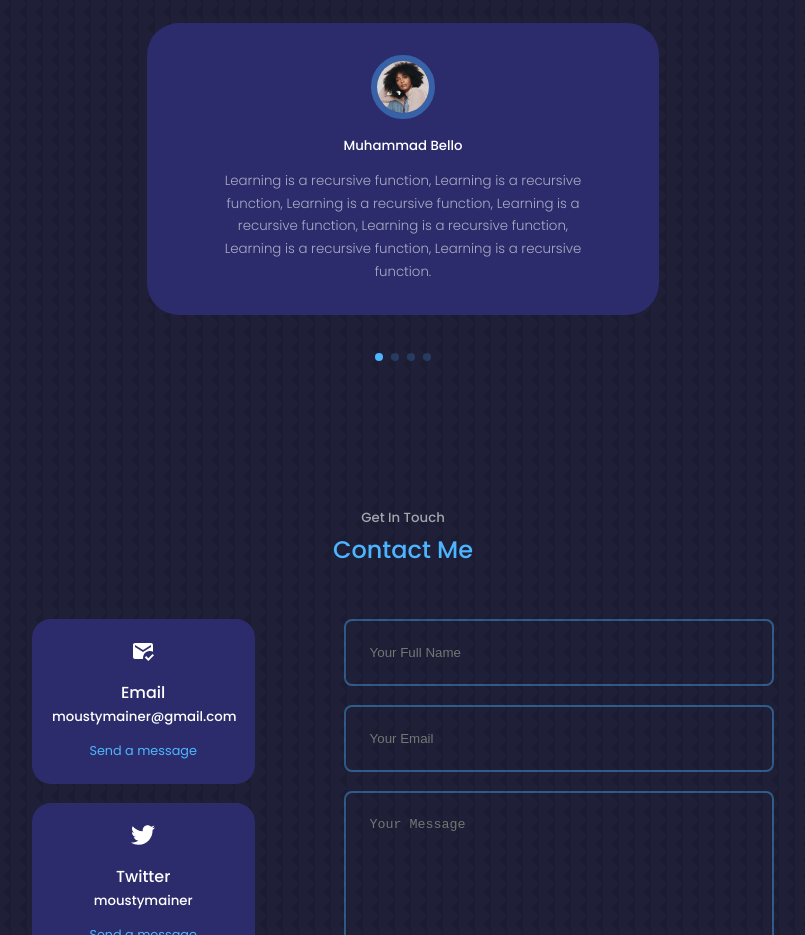
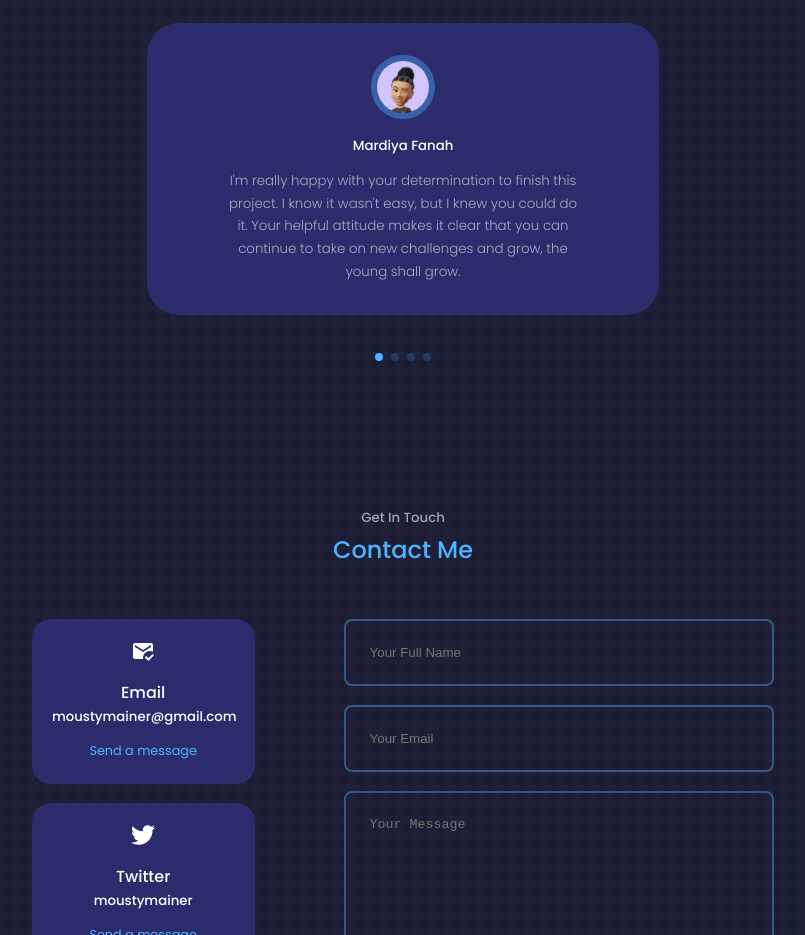
Before and after one commit to mainerprenuer/portfolio, a React (Create React App) app: page / in a window 1280 px wide. Shown: the part 4300-5235 px from the top of the page, without its empty margins (237-1042 px from the left). Built offline with nearby package versions, Linux system fonts and the light colour scheme.

Commit message:
mardy testify

```diff
--- a/src/components/testimonials/Testimonials.jsx
+++ b/src/components/testimonials/Testimonials.jsx
@@ -18,8 +18,8 @@ import 'swiper/css/pagination';
 const data = [
   {
     avatar: AVTR1,
-    name: 'Muhammad Bello',
-    review: 'Learning is a recursive function, Learning is a recursive function, Learning is a recursive function, Learning is a recursive function, Learning is a recursive function, Learning is a recursive function, Learning is a recursive function.'
+    name: 'Mardiya Fanah',
+    review: " I'm really happy with your determination to finish this project. I know it wasn't easy, but I knew you could do it. Your helpful attitude makes it clear that you can continue to take on new challenges and grow, the young shall grow."
   },
   {
     avatar: AVTR2,
```
Also changed, not shown: src/assets/avatar1.jpg.
